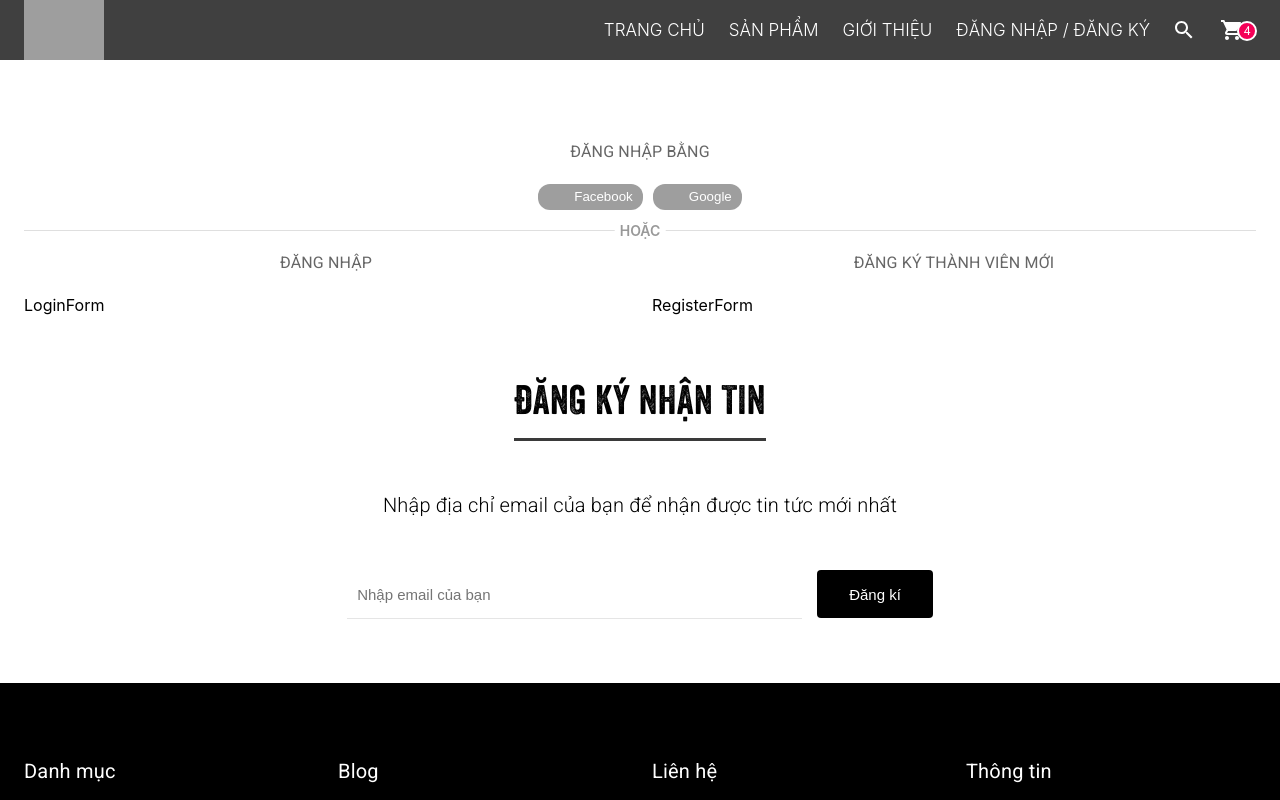
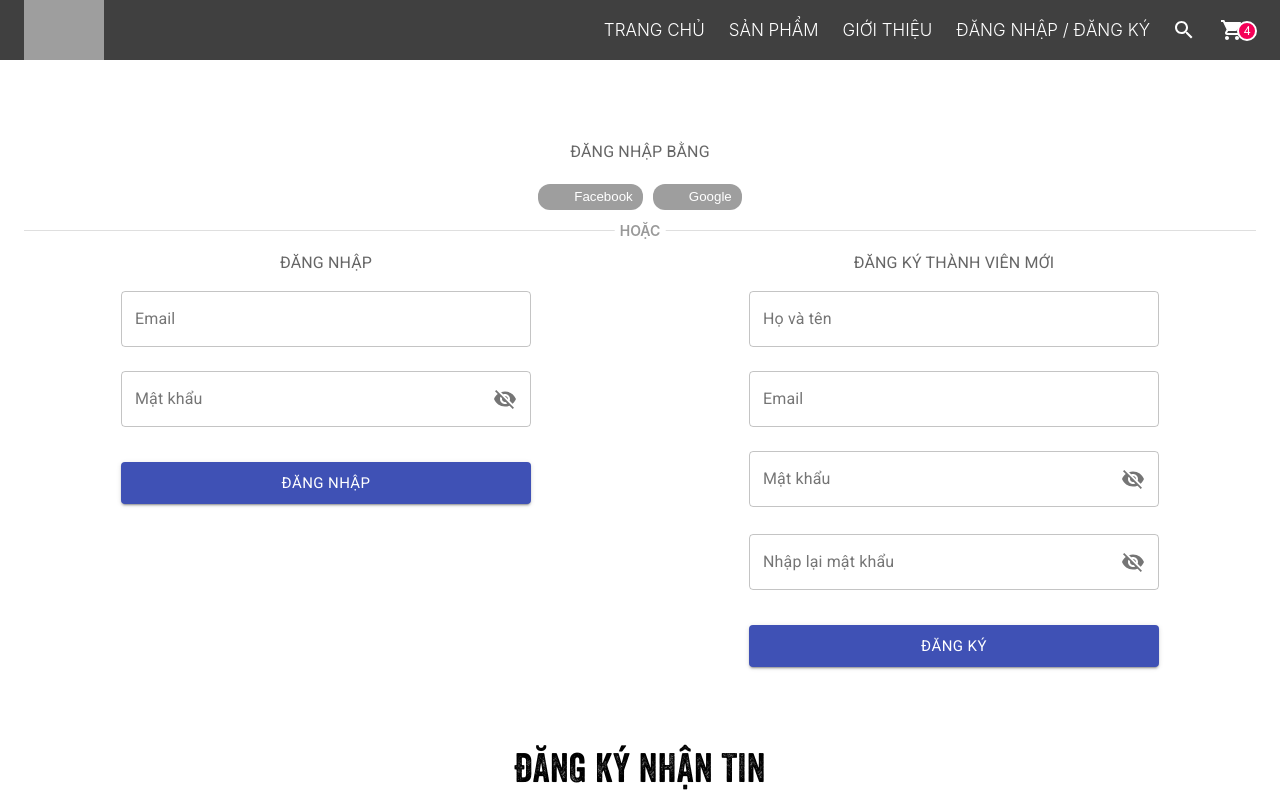
Before and after one commit to thienvu97ht/Heyyou-ReactJS, a React (Create React App) app: page /auth in a window 1280 px wide. Shown: the top 800 px of the page. Built offline with nearby package versions, Linux system fonts and the light colour scheme; grey boxes are pictures that could not be loaded.

Commit message:
Auth Form

```diff
--- /dev/null
+++ b/src/pages/Auth/components/LoginForm/index.jsx
@@ -0,0 +1,68 @@
+import { yupResolver } from "@hookform/resolvers/yup";
+import { Button, LinearProgress } from "@material-ui/core";
+import PropTypes from "prop-types";
+import React from "react";
+import { useForm } from "react-hook-form";
+import * as yup from "yup";
+import InputField from "../../../../components/form-controls/InputField";
+import PasswordField from "../../../../components/form-controls/PasswordField";
+import { useStyle } from "./style.js";
+
+LoginForm.propTypes = {
+  onSubmit: PropTypes.func,
+};
+
+function LoginForm(props) {
+  const classes = useStyle();
+
+  const schema = yup.object().shape({
+    identifier: yup
+      .string()
+      .required("Please enter your email")
+      .email("Please enter an valid email address"),
+
+    password: yup.string().required("Please enter your password"),
+  });
+
+  const form = useForm({
+    defaultValues: {
+      identifier: "",
+      password: "",
+    },
+    reValidateMode: "onSubmit",
+    resolver: yupResolver(schema),
+  });
+
+  const handleSubmit = async (values) => {
+    const { onSubmit } = props;
+    if (onSubmit) {
+      await onSubmit(values);
+    }
+  };
+
+  const { isSubmitting } = form.formState;
+
+  return (
+    <div className={classes.root}>
+      {isSubmitting && <LinearProgress className={classes.progress} />}
+
+      <form onSubmit={form.handleSubmit(handleSubmit)}>
+        <InputField name="identifier" label="Email" form={form} />
+        <PasswordField name="password" label="Mật khẩu" form={form} />
+
+        <Button
+          type="submit"
+          className={classes.submit}
+          variant="contained"
+          color="primary"
+          fullWidth
+          disabled={isSubmitting}
+          size="large">
+          Đăng nhập
+        </Button>
+      </form>
+    </div>
+  );
+}
+
+export default LoginForm;
--- /dev/null
+++ b/src/pages/Auth/components/LoginForm/style.js
@@ -0,0 +1,30 @@
+import { makeStyles } from "@material-ui/core";
+
+export const useStyle = makeStyles((theme) => ({
+  root: {
+    position: "relative",
+    width: "410px",
+    margin: "0 auto",
+  },
+
+  avatar: {
+    margin: "0 auto",
+    backgroundColor: theme.palette.secondary.main,
+  },
+
+  title: {
+    textAlign: "center",
+    margin: theme.spacing(2, 0, 2, 0),
+  },
+
+  submit: {
+    margin: theme.spacing(3, 0, 2, 0),
+  },
+
+  progress: {
+    position: "absolute",
+    top: theme.spacing(1),
+    left: 0,
+    right: 0,
+  },
+}));
--- /dev/null
+++ b/src/pages/Auth/components/RegisterForm/index.jsx
@@ -0,0 +1,96 @@
+import { yupResolver } from "@hookform/resolvers/yup";
+import { Avatar, Button, LinearProgress, Typography } from "@material-ui/core";
+import { LockOutlined } from "@material-ui/icons";
+import PropTypes from "prop-types";
+import React from "react";
+import { useForm } from "react-hook-form";
+import * as yup from "yup";
+import InputField from "../../../../components/form-controls/InputField";
+import PasswordField from "../../../../components/form-controls/PasswordField";
+import { useStyle } from "./style.js";
+
+RegisterForm.propTypes = {
+  onSubmit: PropTypes.func,
+};
+
+function RegisterForm(props) {
+  const classes = useStyle();
+
+  const schema = yup.object().shape({
+    fullName: yup
+      .string()
+      .required("Please enter your full name.")
+      .test(
+        "shold has at least tow words",
+        "Please enter at least tow words",
+        (value) => {
+          return value.split(" ").length >= 2;
+        }
+      ),
+
+    email: yup
+      .string()
+      .required("Please enter your email")
+      .email("Please enter an valid email address"),
+
+    password: yup
+      .string()
+      .required("Please enter your password")
+      .min(6, "Please enter at least 6 characters"),
+
+    retypePassword: yup
+      .string()
+      .required("Please retype your password")
+      .oneOf([yup.ref("password")], "Password does not match"),
+  });
+
+  const form = useForm({
+    defaultValues: {
+      fullName: "",
+      email: "",
+      password: "",
+      retypePassword: "",
+    },
+    reValidateMode: "onSubmit",
+    resolver: yupResolver(schema),
+  });
+
+  const handleSubmit = async (values) => {
+    const { onSubmit } = props;
+    if (onSubmit) {
+      await onSubmit(values);
+    }
+  };
+
+  const { isSubmitting } = form.formState;
+
+  return (
+    <div className={classes.root}>
+      {isSubmitting && <LinearProgress className={classes.progress} />}
+
+      <form onSubmit={form.handleSubmit(handleSubmit)}>
+        <InputField name="fullName" label="Họ và tên" form={form} />
+        <InputField name="email" label="Email" form={form} />
+        <PasswordField name="password" label="Mật khẩu" form={form} />
+        <PasswordField
+          name="retypePassword"
+          label="Nhập lại mật khẩu"
+          form={form}
+        />
+
+        <Button
+          type="submit"
+          className={classes.submit}
+          variant="contained"
+          color="primary"
+          fullWidth
+          disabled={isSubmitting}
+          size="large">
+          Đăng ký
+        </Button>
+      </form>
+    </div>
+  );
+}
+
+export default RegisterForm;
--- /dev/null
+++ b/src/pages/Auth/components/RegisterForm/style.js
@@ -0,0 +1,30 @@
+import { makeStyles } from "@material-ui/core";
+
+export const useStyle = makeStyles((theme) => ({
+  root: {
+    position: "relative",
+    width: "410px",
+    margin: "0 auto",
+  },
+
+  avatar: {
+    margin: "0 auto",
+    backgroundColor: theme.palette.secondary.main,
+  },
+
+  title: {
+    textAlign: "center",
+    margin: theme.spacing(2, 0, 2, 0),
+  },
+
+  submit: {
+    margin: theme.spacing(3, 0, 2, 0),
+  },
+
+  progress: {
+    position: "absolute",
+    top: theme.spacing(1),
+    left: 0,
+    right: 0,
+  },
+}));
--- a/src/pages/Auth/index.jsx
+++ b/src/pages/Auth/index.jsx
@@ -1,5 +1,7 @@
-import { Box, Button, Container, Grid, Typography } from "@material-ui/core";
+import { Box, Container, Grid, Typography } from "@material-ui/core";
 import React from "react";
+import LoginForm from "./components/LoginForm";
+import RegisterForm from "./components/RegisterForm";
 import { useStyles } from "./style";
 
 function AuthPage(props) {
@@ -17,17 +19,19 @@ function AuthPage(props) {
       <Box className={classes.line}>
         <span>Hoặc</span>
       </Box>
-      <Box className={classes.boxLogin}>
+      <Box className={classes.authContainer}>
         <Grid container spacing={3}>
-          <Grid item lg={6} md={6} sm={12}>
+          <Grid item lg={6} md={6} sm={12} className={classes.loginBox}>
             <Typography className={classes.titleBox}>ĐĂNG NHẬP</Typography>
-            LoginForm
+
+            <LoginForm />
           </Grid>
           <Grid item lg={6} md={6} sm={12}>
             <Typography className={classes.titleBox}>
               ĐĂNG KÝ THÀNH VIÊN MỚI
             </Typography>
-            RegisterForm
+
+            <RegisterForm />
           </Grid>
         </Grid>
       </Box>
--- a/src/pages/Auth/style.js
+++ b/src/pages/Auth/style.js
@@ -78,7 +78,10 @@ export const useStyles = makeStyles((theme) => ({
     fontSize: "16px",
     color: "#666666",
     textTransform: "uppercase",
-    marginBottom: "20px",
     marginTop: "20px",
   },
+
+  loginBox: {
+    width: "410px",
+  },
 }));
```
Also changed, not shown: jsconfig.json (added, +9 -0 lines).
